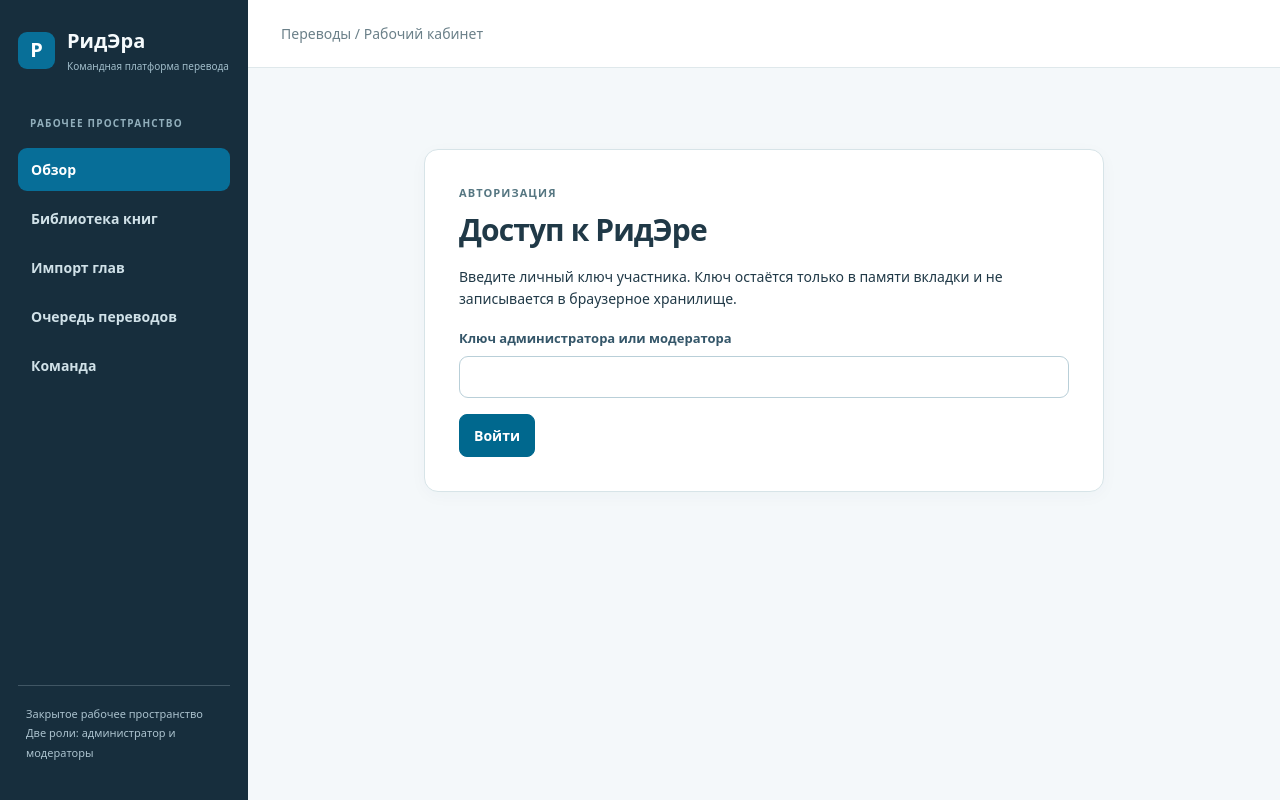
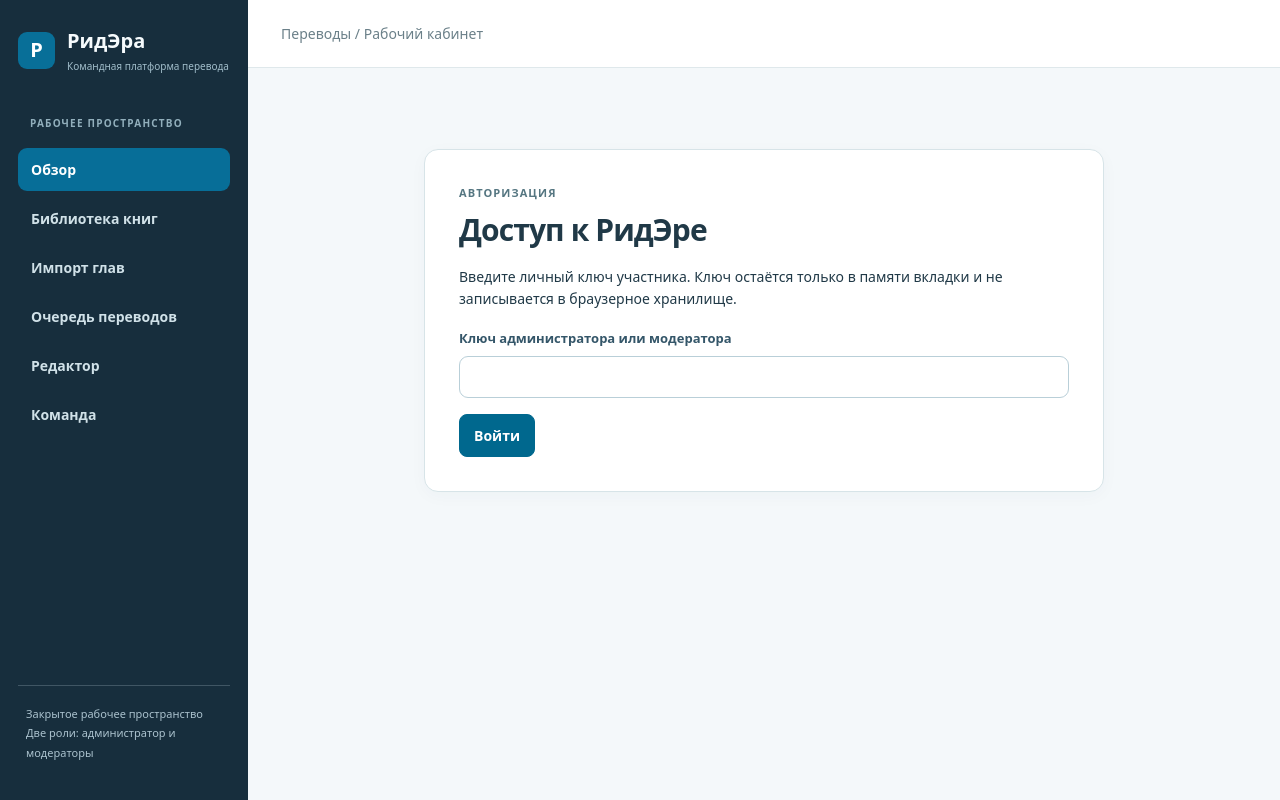
Before and after one commit to Lalalalendia/ararra, a FastAPI app: page /app in a window 1280 px wide. Run offline with FastAPI, Linux system fonts and the light colour scheme; parts of the project's set-up code (start-up, migrations or seed data) failed here and were passed over.

Commit message:
feat(RE-05): register Jinja editor page, packaged template and stylesheet

```diff
--- a/src/chaptera_server/web_ui/templates/shell.html
+++ b/src/chaptera_server/web_ui/templates/shell.html
@@ -7,6 +7,7 @@
   <title>РидЭра — переводческая платформа</title>
   <link rel="stylesheet" href="/app-static/css/readera.css">
   <link rel="stylesheet" href="/app-static/css/books-platform-chapter-import.css">
+  <link rel="stylesheet" href="/app-static/css/chapter-editor.css">
   <script defer src="/app-static/js/books-platform-chapter-status.js"></script>
   <script type="module" src="/app-static/js/readera.mjs"></script>
 </head>
@@ -23,6 +24,7 @@
         <a href="/app/books" data-page-link="books">Библиотека книг</a>
         <a href="/app/import" data-page-link="import">Импорт глав</a>
         <a href="/app/jobs" data-page-link="jobs">Очередь переводов</a>
+        <a href="/app/editor" data-page-link="editor">Редактор</a>
         <a href="/app/team" data-page-link="team">Команда</a>
       </nav>
       <p class="sidebar-bottom">Закрытое рабочее пространство<br>Две роли: администратор и модераторы</p>
@@ -166,6 +168,7 @@
               <button type="button" class="ui-button ui-button--primary" id="import-another">Новая загрузка</button>
             </section>
           </section>
+          {% include "partials/chapter_editor.html" %}
           <section data-page="team" hidden>
             <div class="ui-page-header"><div><p class="kicker">РидЭра / Команда</p><h1>Участники</h1>
               <p>Две глобальные роли: администратор и модератор. Участники работают с общей библиотекой.</p></div></div>
```
